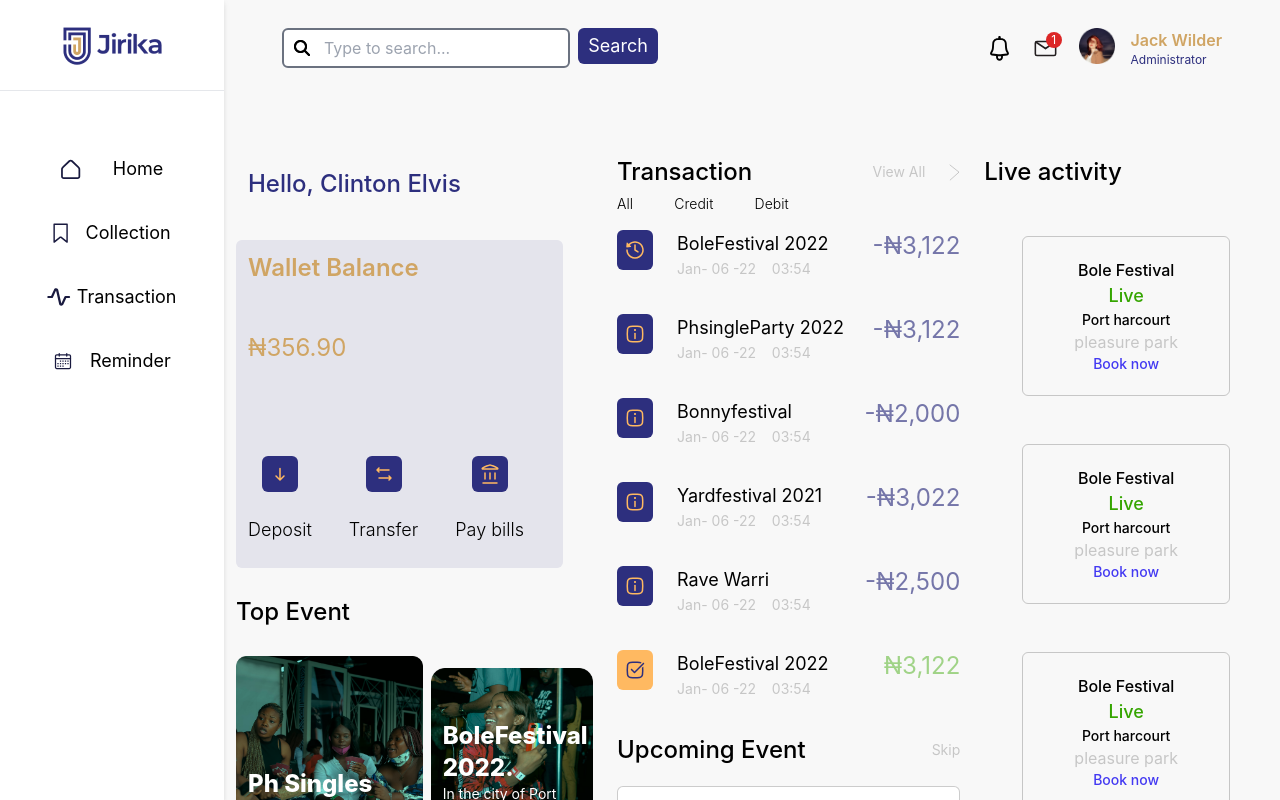
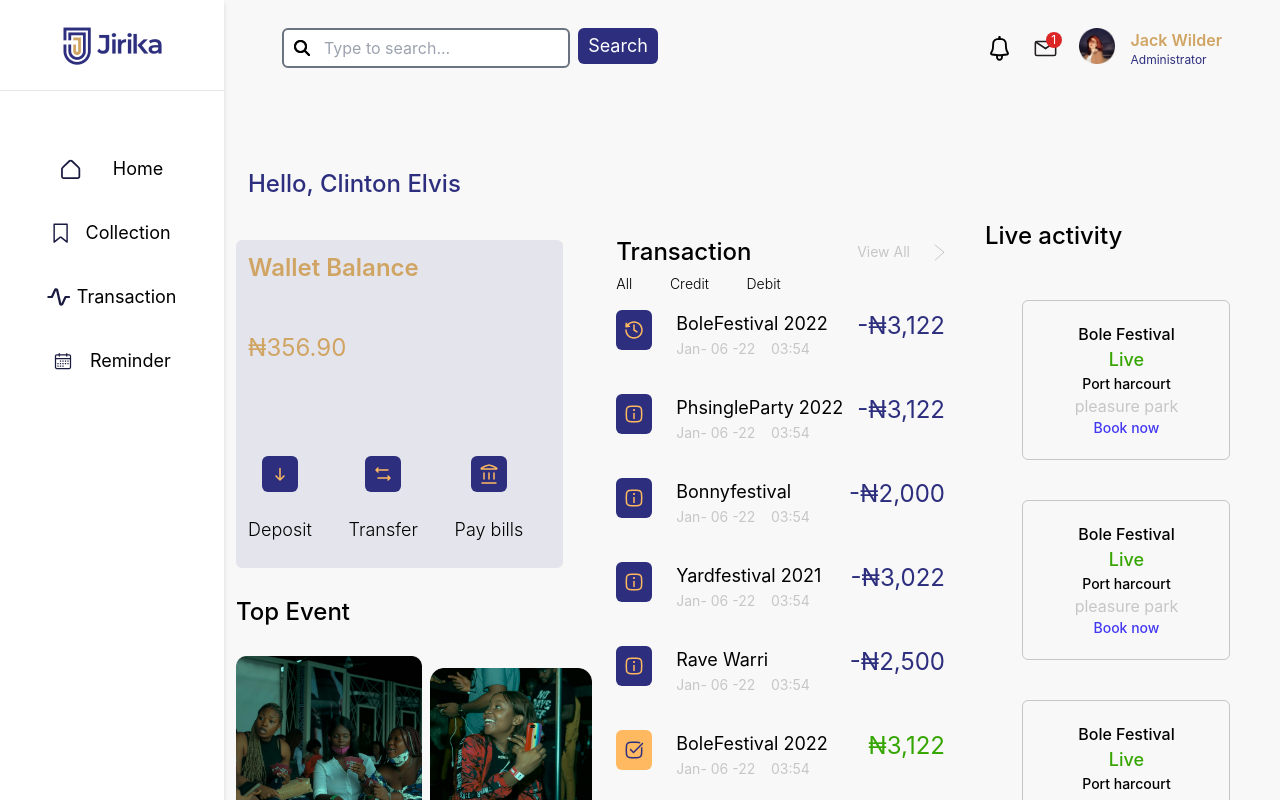
Before and after one commit to Enobaks/jirika, a React (Create React App) app: page / in a window 1280 px wide. Shown: the top 800 px of the page. Built offline with nearby package versions, Linux system fonts and the light colour scheme.

Commit message:
made the homepage ipad responsive 80%

```diff
--- a/src/pages/home.js
+++ b/src/pages/home.js
@@ -98,7 +98,7 @@ const Home = () => {
           <div className="picture-wrap mt-7 flex">
             <div className="sinlge-party relative">
               <img src={SinglesParty} alt="Singles Party" />
-              <div className="single-party-text absolute top-28 left-3">
+              <div className="single-party-text absolute top-60 left-3">
                 <p className="text-2xl text-white font-extrabold">
                   Ph Singles Party 2021.
                 </p>
@@ -112,7 +112,7 @@ const Home = () => {
             </div>
             <div className="bole-festival ml-2 relative pt-3">
               <img src={BoleFestival} alt="Singles Party" />
-              <div className="single-party-text absolute top-16 left-3">
+              <div className="single-party-text absolute top-52 left-3">
                 <p className="text-2xl text-white font-extrabold">
                   BoleFestival 2022.
                 </p>
@@ -127,7 +127,7 @@ const Home = () => {
           </div>
         </div>
         {/* Transaction Section */}
-        <div className="transactions-summary w-11/12 lg:w-2/5 pl-4">
+        <div className="transactions-summary w-full mt-16 lg:w-2/5 p-4 lg:pl-4">
           <div className="title flex justify-between">
             <h1 className="text-2xl font-medium">Transaction</h1>
             <div className="view-wrap flex items-center">
@@ -180,7 +180,7 @@ const Home = () => {
                 </span>
               </div>
             </div>
-            <span className="text-2xl text-debit">-{"\u20A6"}3,122</span>
+            <span className="text-2xl text-primary">-{"\u20A6"}3,122</span>
           </div>
           <div className="transaction flex justify-between mb-8">
             <div className="tick flex">
@@ -215,7 +215,7 @@ const Home = () => {
                 </span>
               </div>
             </div>
-            <span className="text-2xl text-debit">-{"\u20A6"}3,122</span>
+            <span className="text-2xl text-primary">-{"\u20A6"}3,122</span>
           </div>
           <div className="transaction flex justify-between mb-8">
             <div className="tick flex">
@@ -250,7 +250,7 @@ const Home = () => {
                 </span>
               </div>
             </div>
-            <span className="text-2xl text-debit">-{"\u20A6"}2,000</span>
+            <span className="text-2xl text-primary">-{"\u20A6"}2,000</span>
           </div>
           <div className="transaction flex justify-between mb-8">
             <div className="tick flex">
@@ -285,7 +285,7 @@ const Home = () => {
                 </span>
               </div>
             </div>
-            <span className="text-2xl text-debit">-{"\u20A6"}3,022</span>
+            <span className="text-2xl text-primary">-{"\u20A6"}3,022</span>
           </div>
           <div className="transaction flex justify-between mb-8">
             <div className="tick flex">
@@ -320,7 +320,7 @@ const Home = () => {
                 </span>
               </div>
             </div>
-            <span className="text-2xl text-debit">-{"\u20A6"}2,500</span>
+            <span className="text-2xl text-primary">-{"\u20A6"}2,500</span>
           </div>
           <div className="transaction flex justify-between mb-8">
             <div className="tick flex">
@@ -349,7 +349,7 @@ const Home = () => {
                 </span>
               </div>
             </div>
-            <span className="text-2xl text-credit">{"\u20A6"}3,122</span>
+            <span className="text-2xl text-live">{"\u20A6"}3,122</span>
           </div>
           <div className="upcoming-event">
             <div className="upcoming-wrap flex justify-between items-center mb-5">
@@ -377,10 +377,10 @@ const Home = () => {
           </div>
         </div>
         {/* Live Activity */}
-        <div className="transactions-summary w-11/12 lg:w-1/3 pl-4">
+        <div className="transactions-summary w-full mt-16  lg:w-1/3 pl-4">
           <h1 className="text-2xl font-medium mb-12">Live activity</h1>
-          <div className="activities-wrap flex flex-col justify-center items-center ">
-            <div className="w-52 h-40 flex  items-center justify-center border border-mute rounded-md mb-12">
+          <div className="activities-wrap flex flex-col md:flex-row md:flex-wrap md:gap-4 lg:flex-col justify-center items-center ">
+            <div className="w-52 h-40 flex  items-center justify-center border border-mute rounded-md md:mb-6 mb-12">
               <div className="wrap flex flex-col items-center">
                 <p className="font-medium text-base inline">Bole Festival</p>
                 <p className="font-medium text-lg text-live inline">Live</p>
@@ -389,7 +389,7 @@ const Home = () => {
                 <p className="text-book font-medium text-sm inline">Book now</p>
               </div>
             </div>
-            <div className="w-52 h-40 flex  items-center justify-center border border-mute rounded-md mb-12">
+            <div className="w-52 h-40 flex  items-center justify-center border border-mute rounded-md md:mb-6 mb-12">
               <div className="wrap flex flex-col items-center">
                 <p className="font-medium text-base inline">Bole Festival</p>
                 <p className="font-medium text-lg text-live inline">Live</p>
@@ -398,7 +398,7 @@ const Home = () => {
                 <p className="text-book font-medium text-sm inline">Book now</p>
               </div>
             </div>
-            <div className="w-52 h-40 flex  items-center justify-center border border-mute rounded-md mb-12">
+            <div className="w-52 h-40 flex  items-center justify-center border border-mute rounded-md md:mb-6 mb-12">
               <div className="wrap flex flex-col items-center">
                 <p className="font-medium text-base inline">Bole Festival</p>
                 <p className="font-medium text-lg text-live inline">Live</p>
--- a/tailwind.config.js
+++ b/tailwind.config.js
@@ -10,8 +10,6 @@ module.exports = {
         primary: "#2D2F7E",
         arc: "#e4e4ec",
         mute: "rgba(0, 0, 0, 0.2)",
-        debit: "#7576a9",
-        credit: "#a0d387",
         completed: "#FFB961",
         live: "#35A500",
         book: "#4339F2",
```
